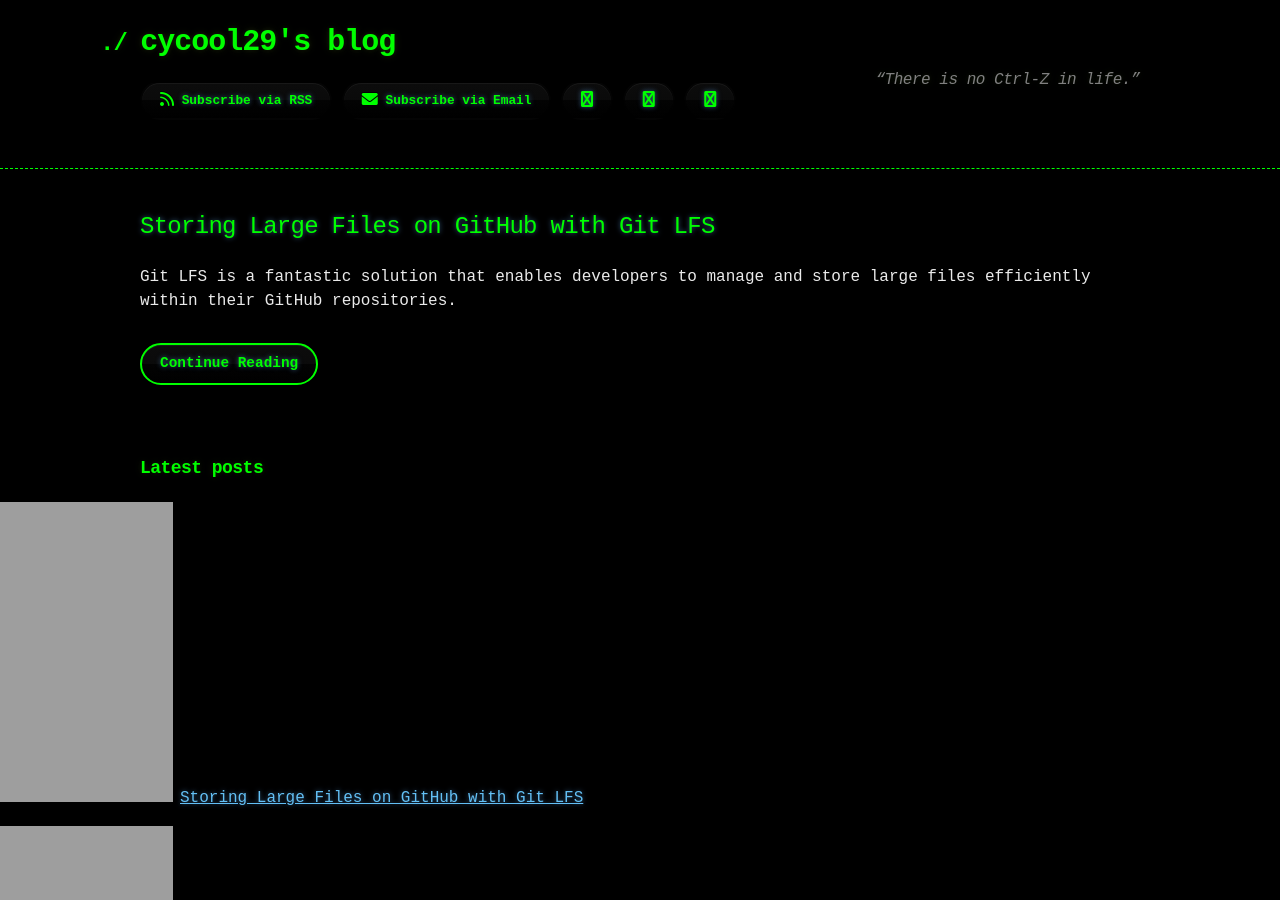
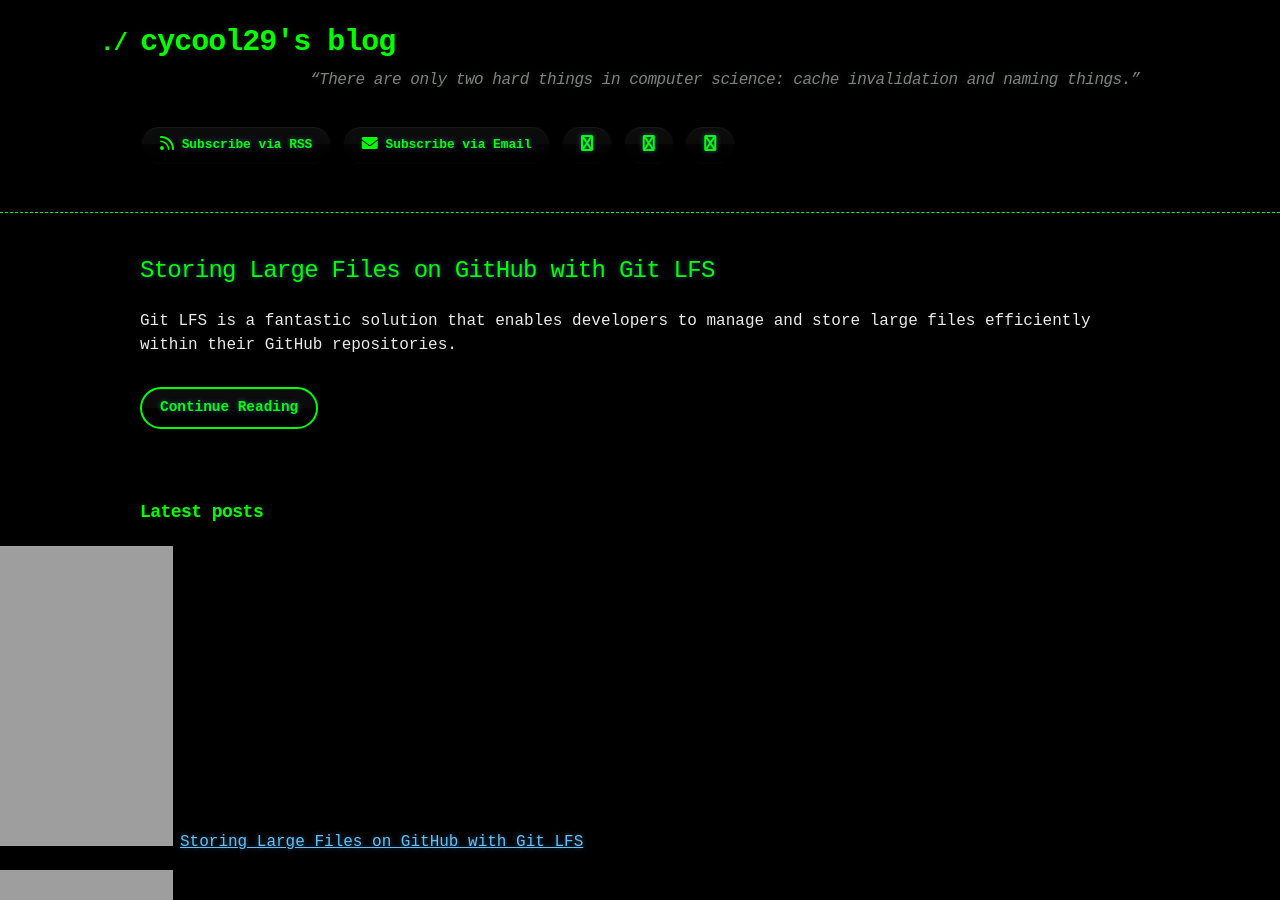
Before and after one commit to cycool29/cycool29.github.io, a Jekyll site: the page built from index.md, in a window 1280 px wide and 900 px high. Built offline with Jekyll 4.4.1, drawn with Linux system fonts in a browser that asks for light colours; a style sheet for code colours, icons or effects is not loaded.

Commit message:
Update quotes

```diff
--- a/_config.yml
+++ b/_config.yml
@@ -1,5 +1,5 @@
 title: cycool29's blog
-description: "“There is no Ctrl-Z in life.” "
+description: "“There are only two hard things in computer science: cache invalidation and naming things.” "
 bio: A high school student. Intermediate in Python, Git, Bash. Learning JavaScript. He/Him. "
 author: cycool29
 url: https://cycool29.github.io
```
